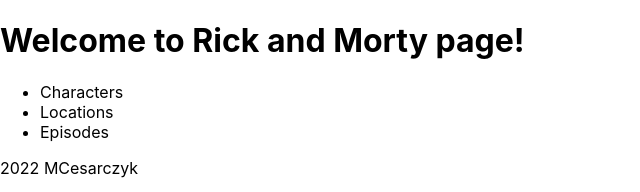
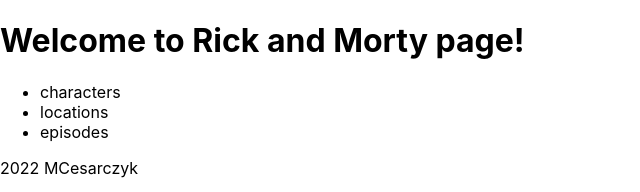
Before and after one commit to MCesarczyk/rick-and-morty, a Next.js app: page / in a window 1280 px wide. Shown: the top 192 px of the page, without its empty margins (0-640 px from the left). Built offline with nearby package versions, Linux system fonts and the light colour scheme.

Commit message:
created Navigation component with test

```diff
--- /dev/null
+++ b/assets/subpages.ts
@@ -0,0 +1,14 @@
+export const subpages = [
+  {
+    id: 1,
+    items: 'characters'
+  },
+  {
+    id: 2,
+    items: 'locations'
+  },
+  {
+    id: 3,
+    items: 'episodes'
+  }
+];
--- a/pages/index.tsx
+++ b/pages/index.tsx
@@ -3,6 +3,7 @@
 import Link from 'next/link'
 import Headline from '../components/Headline'
 import HomepageFooter from '../components/HomepageFooter'
+import { subpages } from "../assets/subpages"
 
 const Home: NextPage = () => {
   return (
@@ -20,21 +21,13 @@
 
         <nav>
           <ul>
-            <li>
-              <Link href="/characters">
-                <a>Characters</a>
-              </Link>
-            </li>
-            <li>
-              <Link href="/locations">
-                <a>Locations</a>
-              </Link>
-            </li>
-            <li>
-              <Link href="/episodes">
-                <a>Episodes</a>
-              </Link>
-            </li>
+            {subpages.map(page => (
+              <li key={page.id}>
+                <Link href={`/${page.items}`}>
+                  <a>{page.items}</a>
+                </Link>
+              </li>
+            ))}
           </ul>
         </nav>
       </main>
```
Also changed, not shown: components/Navigation.tsx (added, +22 -0 lines), 1 other file (tests, documents, lock files or other folders).
